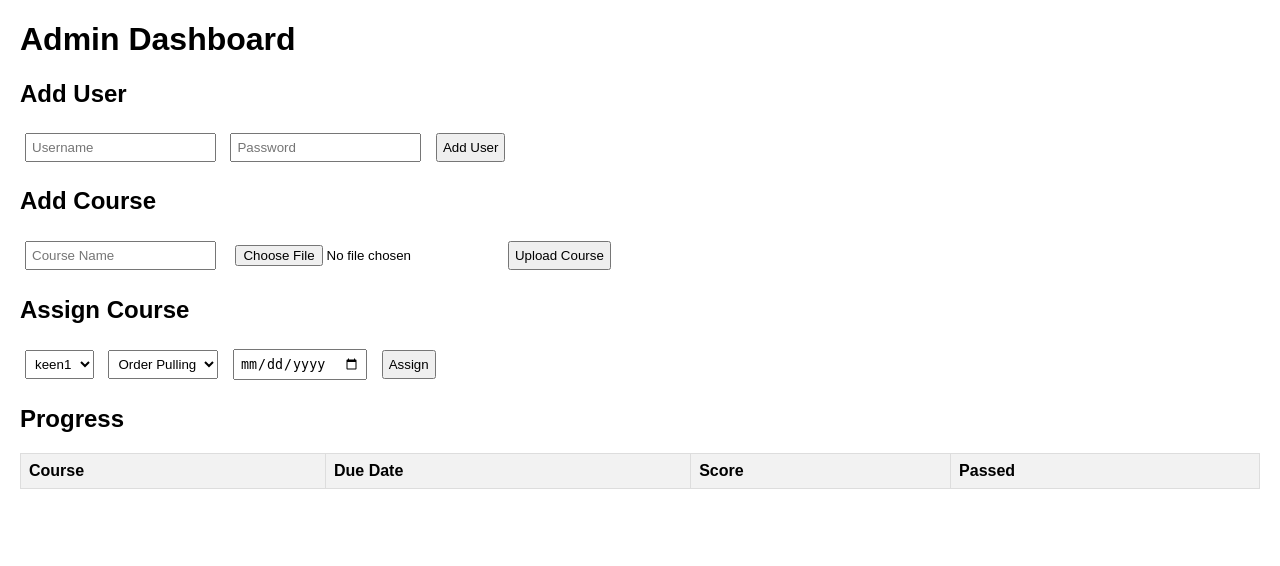
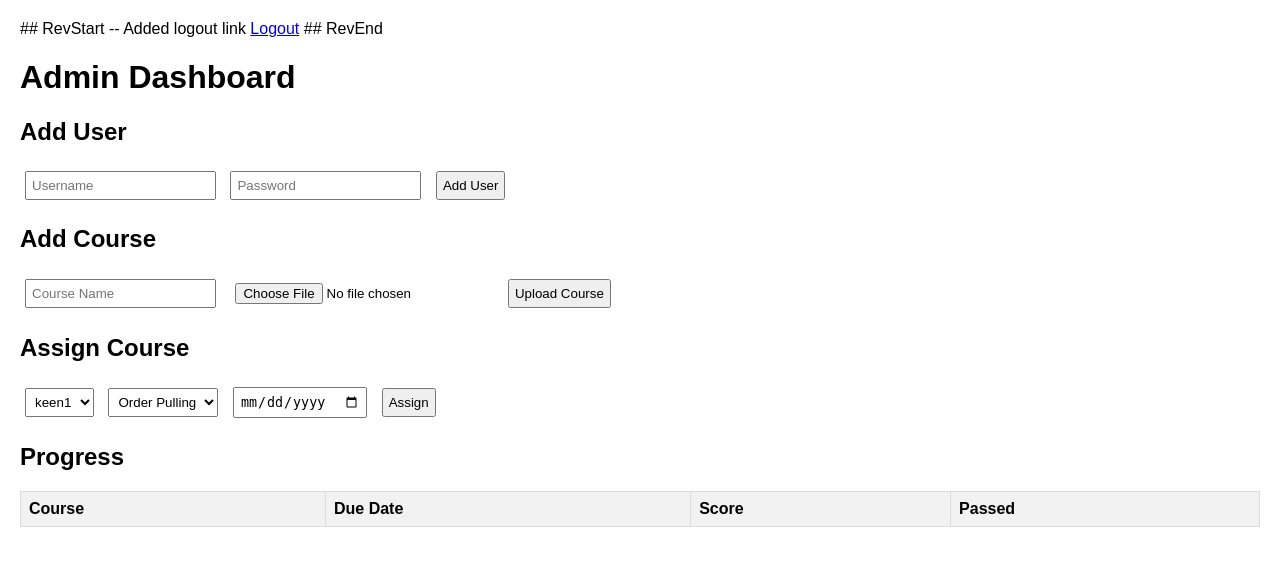
Before and after one commit to skeen0711/LearningMGT, a Flask app: page /admin_dashboard in a window 1280 px wide. Shown: the top 566 px of the page. Run offline with Flask 3, Linux system fonts and the light colour scheme; a user stored in the database is signed in; data comes from the database, SQL or seed files in the repository; data that the repository does not hold is empty; parts of the project's set-up code (start-up, migrations or seed data) failed here and were passed over.

Commit message:
Added logout screens

```diff
--- a/lmas/templates/admin_dashboard.html
+++ b/lmas/templates/admin_dashboard.html
@@ -4,6 +4,9 @@
     <link rel="stylesheet" href="{{ url_for('static', filename='style.css') }}">
 </head>
 <body>
+    ## RevStart -- Added logout link
+    <a href="{{ url_for('logout') }}">Logout</a>
+    ## RevEnd
     <h1>Admin Dashboard</h1>
 
     <h2>Add User</h2>
--- a/lmas/templates/user_dashboard.html
+++ b/lmas/templates/user_dashboard.html
@@ -4,6 +4,9 @@
     <link rel="stylesheet" href="{{ url_for('static', filename='style.css') }}">
 </head>
 <body>
+    ## RevStart -- Added logout link
+    <a href="{{ url_for('logout') }}">Logout</a>
+    ## RevEnd
     <h1>User Dashboard</h1>
     <h2>Your Courses</h2>
     <table>
```
